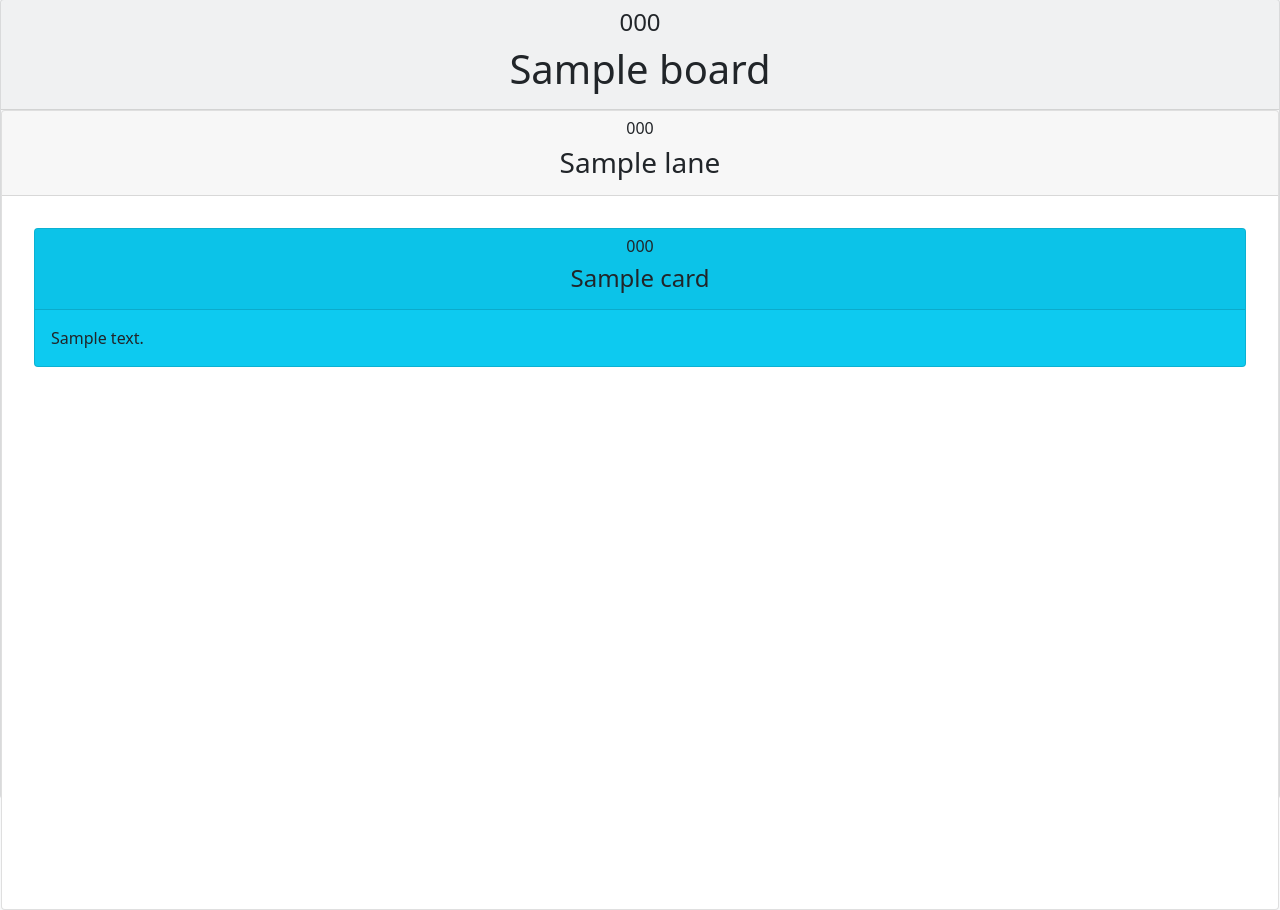
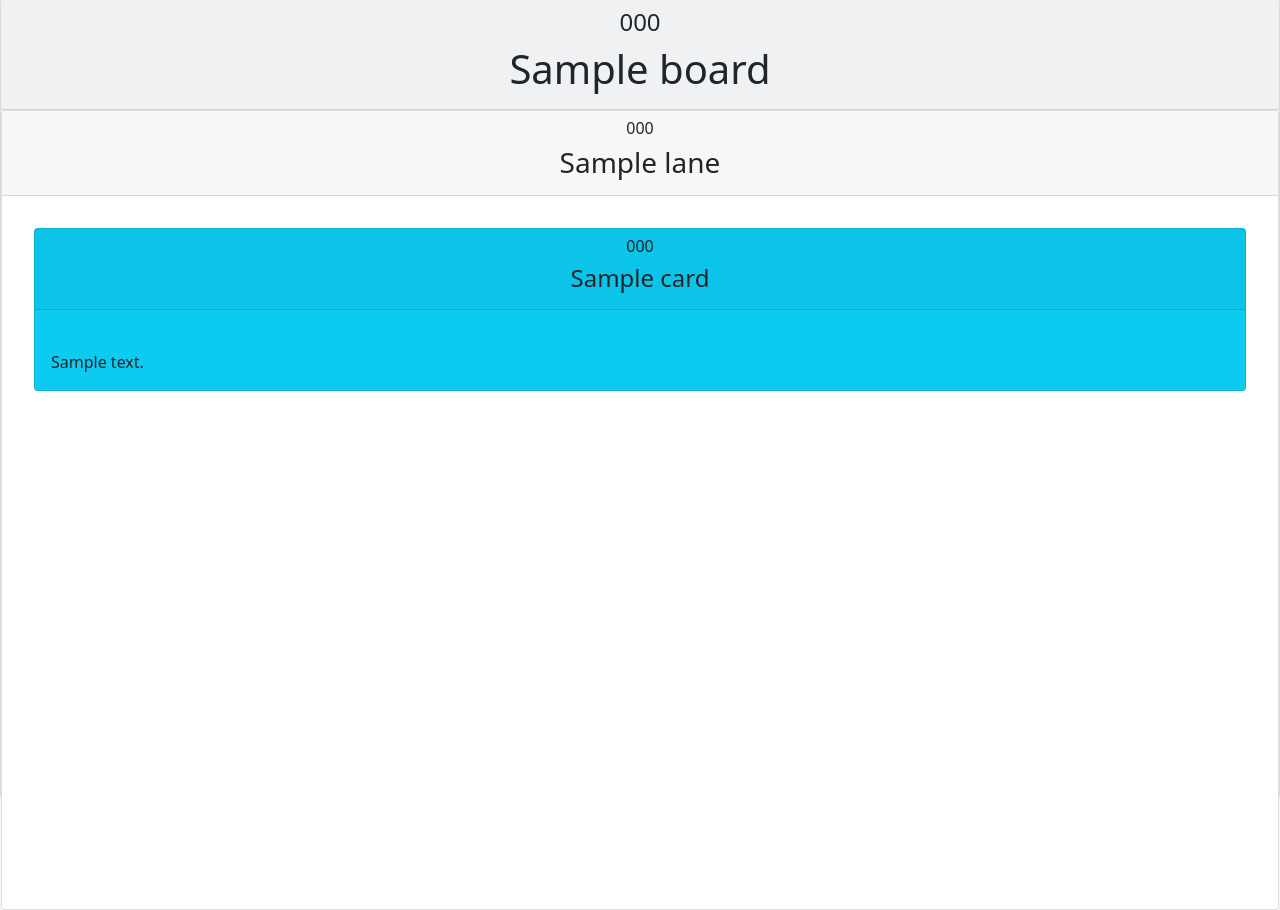
Before and after one commit to dac5197/kanban, a Django app: page /000 in a window 1280 px wide. Shown: the part 59-969 px from the top of the page. Run offline with Django 3.2, Linux system fonts and the light colour scheme; tables that the repository leaves empty hold one stand-in row (values such as "Sample post"); some libraries are stand-ins or nearby versions.

Commit message:
Update formatting

```diff
--- a/core/templates/board-detail.html
+++ b/core/templates/board-detail.html
@@ -123,7 +123,9 @@ DACME KANBAN
                         <h4 class="text-center">[[card.name]]</h4>
                     </div>
                     <div class="card-body">
+                        <div class="show-formatting">
                             [[card.description]]
+                        </div>
                     </div>
                     <div v-show="showfooter === card.number">
                         <div class="card-footer d-flex justify-content-center">
@@ -208,6 +210,10 @@ DACME KANBAN
         .h-full-screen {
             height: 100vh;
         }
+        .show-formatting {
+            white-space: pre-line;
+            word-break: keep-all;
+        }
     </style>
 
 {% endblock %}
--- a/core/views.py
+++ b/core/views.py
@@ -1,5 +1,5 @@
 from django.http import JsonResponse
-from django.shortcuts import render
+from django.shortcuts import render, get_object_or_404
 from django.views.generic.detail import DetailView
 from django.views.generic.edit import CreateView, UpdateView
 from django.views.generic.list import ListView
@@ -40,9 +40,11 @@ class BoardDetailView(DetailView):
 
     def get_context_data(self, **kwargs):
         context = super().get_context_data(**kwargs)
+
         lanes = Lane.objects.filter(board__number=self.kwargs['number'])
         context['lanes'] = lanes
         context['lanes_serialized'] = LaneSerializer(lanes, many=True).data
+
         cards = Card.objects.filter(lane__board__number=self.kwargs['number']).order_by('lane_timestamp')
         context['cards'] = cards
         context['cards_serialized'] = CardSerializer(cards, many=True).data
@@ -50,8 +52,9 @@ class BoardDetailView(DetailView):
         return context
 
     def get_object(self, **kwargs):
-        board = Board.objects.get(number=self.kwargs['number'])
-        return board
+        return Board.objects.get(number=self.kwargs['number'])
+
+
 
 
 def card_change_lane_view(request, board_id, action, card_id):
```
Lines whose indentation alone changed are shown as unchanged.
